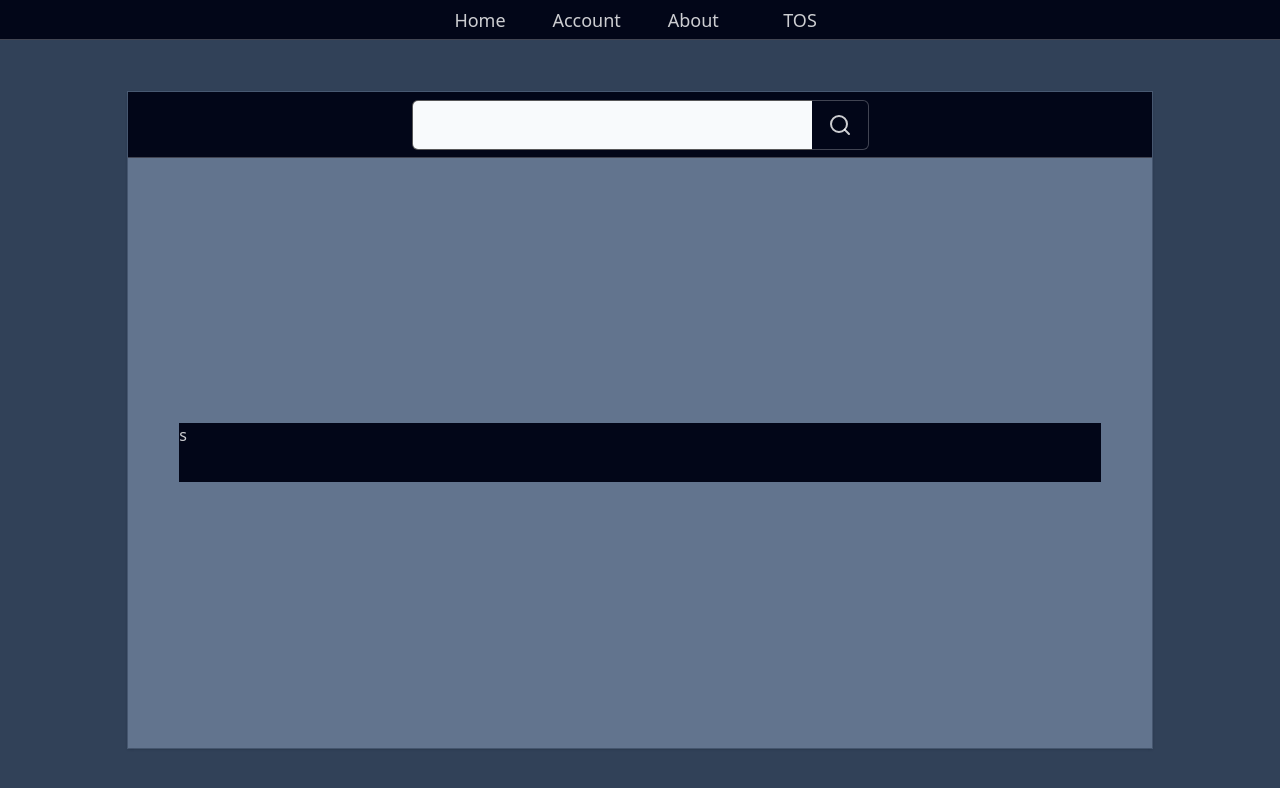
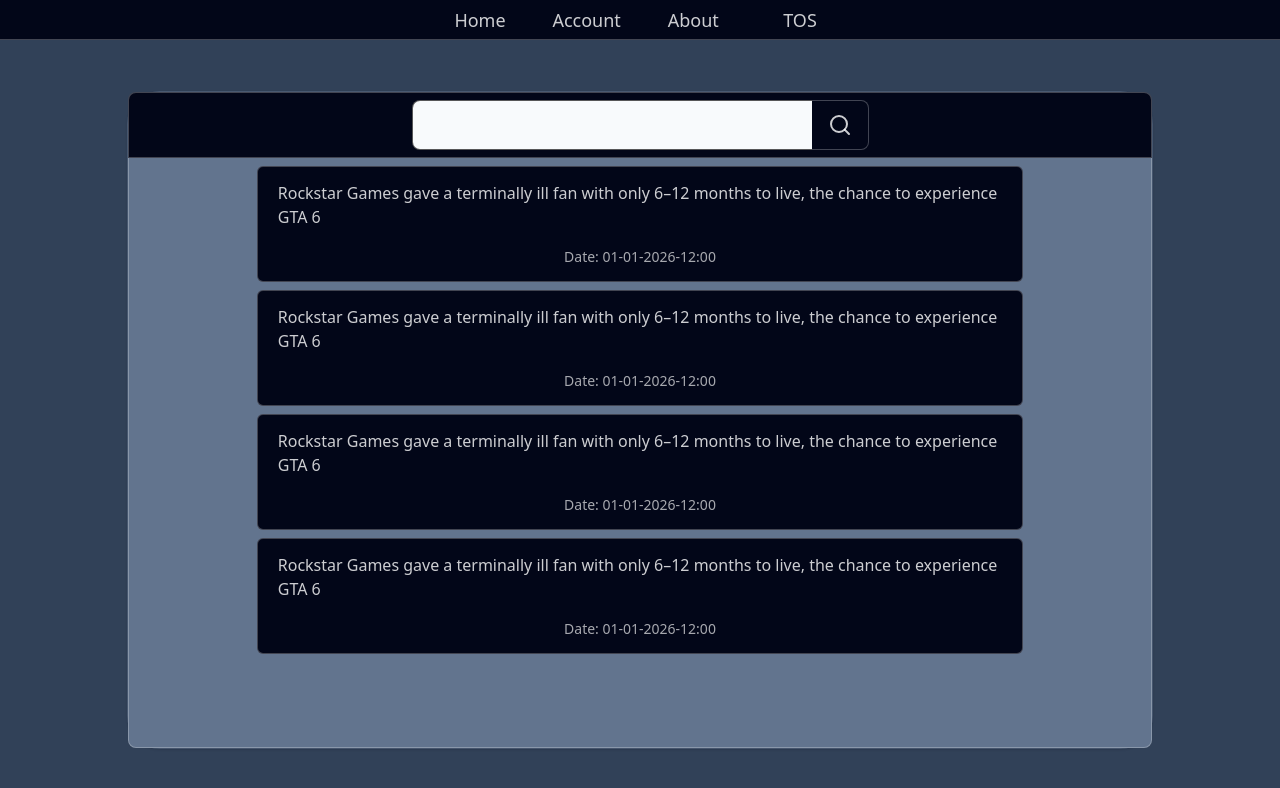
Before and after one commit to omid2007hope/Data-Science-Project, a React (Vite) app in the folder frontend/: page / in a window 1280 px wide. Shown: the top 788 px of the page. Built offline with nearby package versions, Linux system fonts and the light colour scheme; no server answers.

Commit message:
Home Page

```diff
--- a/frontend/src/libraries/CSS_Main.jsx
+++ b/frontend/src/libraries/CSS_Main.jsx
@@ -54,13 +54,16 @@
 
 // ! border
 
-export const CSS_BORDER_Y_LEFT = "border-y border-l rounded-l-md";
+export const CSS_BORDER_Y_LEFT = "border-y border-l rounded-y-lg  rounded-l-lg";
 
-export const CSS_BORDER_Y_RIGHT = "border-y border-r rounded-r-md";
+export const CSS_BORDER_Y_RIGHT = "border-y border-r rounded-y-lg rounded-r-lg";
 
-export const CSS_BORDER_X_TOP = "border-x border-t rounded-t-md";
+export const CSS_BORDER_X_TOP = "border-x border-t rounded-x-lg rounded-t-lg";
 
-export const CSS_BORDER_X_BOTTOM = "border-x border-b rounded-b-md";
+export const CSS_BORDER_X_BOTTOM =
+  "border-x border-b rounded-x-lg rounded-b-lg";
+
+export const CSS_BORDER_FULL = "border rounded-lg";
 
 // ! colors
 
--- a/frontend/src/page/Home.jsx
+++ b/frontend/src/page/Home.jsx
@@ -4,6 +4,9 @@
 import {
   CSS_BORDER_Y_LEFT,
   CSS_BORDER_Y_RIGHT,
+  CSS_BORDER_X_TOP,
+  CSS_BORDER_X_BOTTOM,
+  CSS_BORDER_FULL,
   CSS_RING,
   CSS_SHADOW_SM,
   CSS_RESPONSIVE_BTN_SIZE,
@@ -12,6 +15,9 @@
   CSS_WH_full,
   CSS_flexCol_between,
   CSS_flexCol_center,
+  CSS_flexCol_evenly,
+  CSS_flexCol_end,
+  CSS_flexCol_start,
   CSS_flexRow_center,
   CSS_COLOR_950,
   CSS_COLOR_700,
@@ -24,6 +30,33 @@
 import { Search } from "lucide-react";
 
 function Home() {
+  const summeryList = [
+    {
+      id: 1,
+      summery:
+        "Rockstar Games gave a terminally ill fan with only 6–12 months to live, the chance to experience GTA 6",
+      date: "01-01-2026-12:00",
+    },
+    {
+      id: 2,
+      summery:
+        "Rockstar Games gave a terminally ill fan with only 6–12 months to live, the chance to experience GTA 6",
+      date: "01-01-2026-12:00",
+    },
+    {
+      id: 3,
+      summery:
+        "Rockstar Games gave a terminally ill fan with only 6–12 months to live, the chance to experience GTA 6",
+      date: "01-01-2026-12:00",
+    },
+    {
+      id: 4,
+      summery:
+        "Rockstar Games gave a terminally ill fan with only 6–12 months to live, the chance to experience GTA 6",
+      date: "01-01-2026-12:00",
+    },
+  ];
+
   const [search, setSearch] = useState("");
 
   const searchSomething = () => {
@@ -43,10 +76,10 @@
         className={`justify-center pt-14 pb-4 ${CSS_WH_full} ${CSS_flexCol_center} ${CSS_COLOR_700}`}
       >
         <div
-          className={`w-9/10 md:w-8/10 h-10/10 md:h-9/10 lg:h-9/10 ${CSS_flexCol_between} ${CSS_RING} ${CSS_SHADOW_SM}`}
+          className={`w-9/10 md:w-8/10 h-10/10 md:h-9/10 lg:h-9/10 rounded-4xl ${CSS_flexCol_between} ${CSS_RING} ${CSS_SHADOW_SM}`}
         >
           <div
-            className={`w-full h-1/10 border-b ${CSS_flexRow_center} ${CSS_COLOR_950}`}
+            className={`w-full h-1/10 border-b ${CSS_BORDER_X_TOP} ${CSS_flexRow_center} ${CSS_COLOR_950}`}
           >
             <input
               type="text"
@@ -65,9 +98,27 @@
             </button>
           </div>
           <div
-            className={`justify-center w-full h-9/10 ${CSS_flexCol_center} ${CSS_COLOR_500}`}
+            className={`justify-center w-full h-9/10 pt-2 ${CSS_BORDER_X_BOTTOM} ${CSS_flexCol_start} ${CSS_COLOR_500}`}
           >
-            <div className={`w-90/100 h-10/100 ${CSS_COLOR_950}`}>s</div>
+            {summeryList.map((item) => {
+              return (
+                <div
+                  key={item.id}
+                  className={`w-92/100 md:w-95/100 lg:w-75/100 h-23/100 md:h-20/100 lg:h-20/100 rounded-md px-5 mb-2 ${CSS_flexCol_evenly} ${CSS_BORDER_FULL} ${CSS_COLOR_950}`}
+                >
+                  <h1
+                    className={`${CSS_WH_full} ${CSS_COLOR_950} ${CSS_flexCol_center}`}
+                  >
+                    {item.summery}
+                    <span
+                      className={`text-sm text-white/65 w-full h-1/3 ${CSS_flexCol_end}`}
+                    >
+                      Date: {item.date}
+                    </span>
+                  </h1>
+                </div>
+              );
+            })}
           </div>
         </div>
       </div>
```
